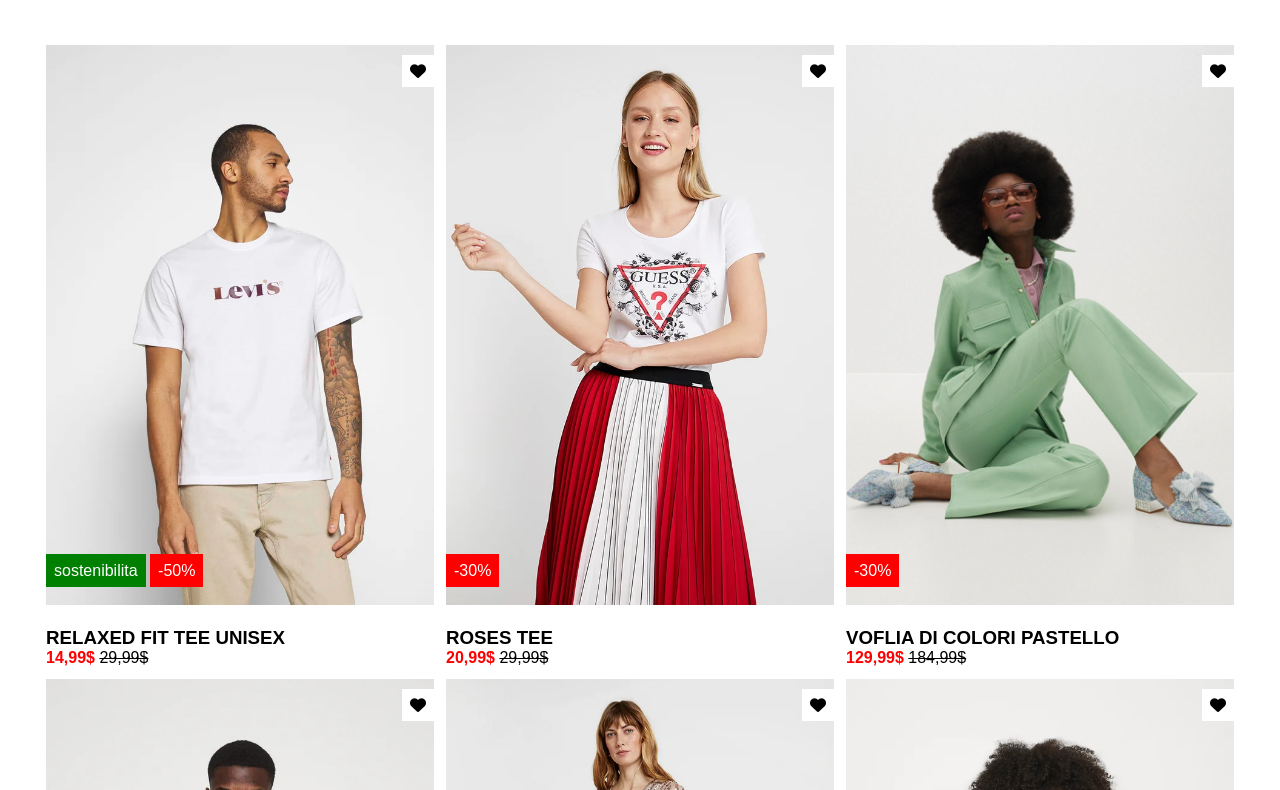
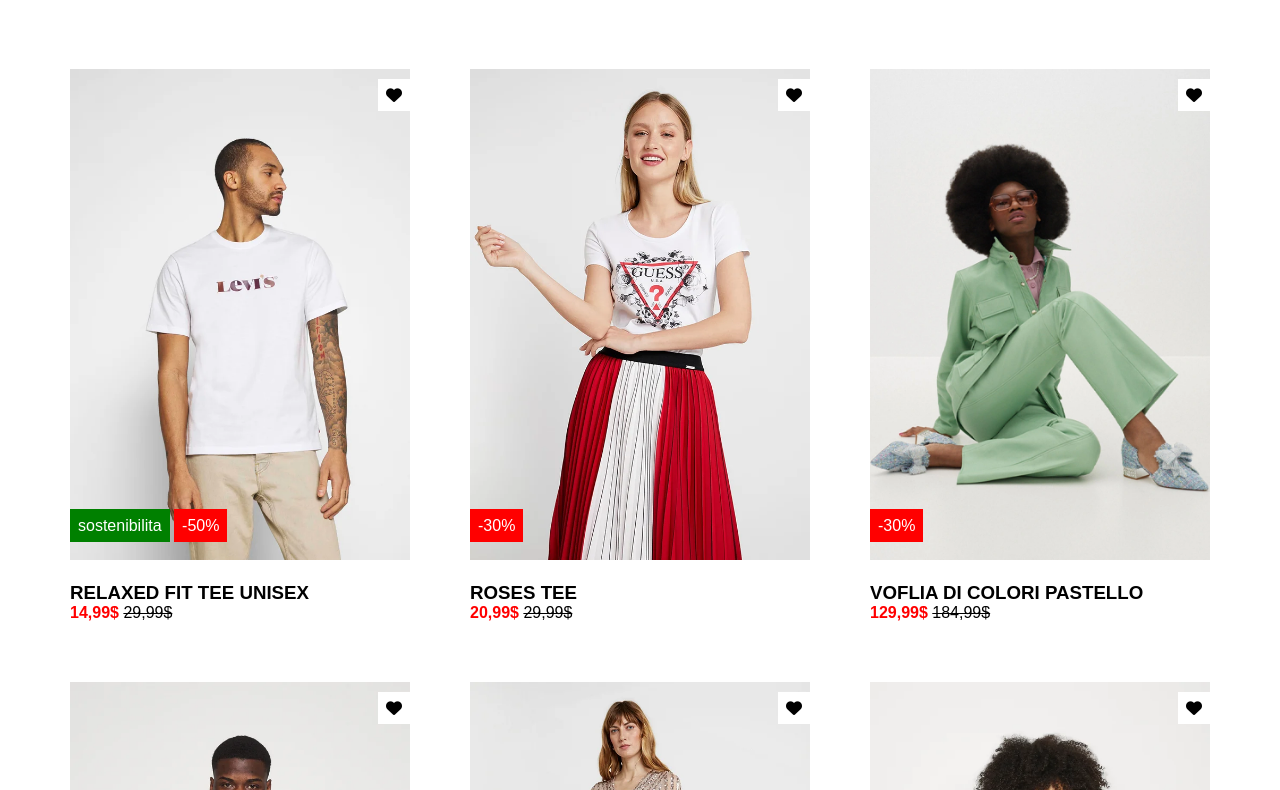
Before and after one commit to GiorgioMos/html-css-boolando, a plain HTML site: page index.html in a window 1280 px wide. Shown: the part 61-851 px from the top of the page. Drawn offline with Linux system fonts and the light colour scheme.

```diff
--- a/style.css
+++ b/style.css
@@ -27,6 +27,7 @@ main{
     align-items: center;
     height: 100%;
     flex-wrap: wrap;
+    justify-content: space-around;
 }
 nav ul{
     list-style-type: none;
@@ -50,7 +51,7 @@ nav li{
 }
 .card{
     width: calc(100% / 3);
-    padding: 6px;
+    padding: 30px;
 }
 
 .main > .container{
```
